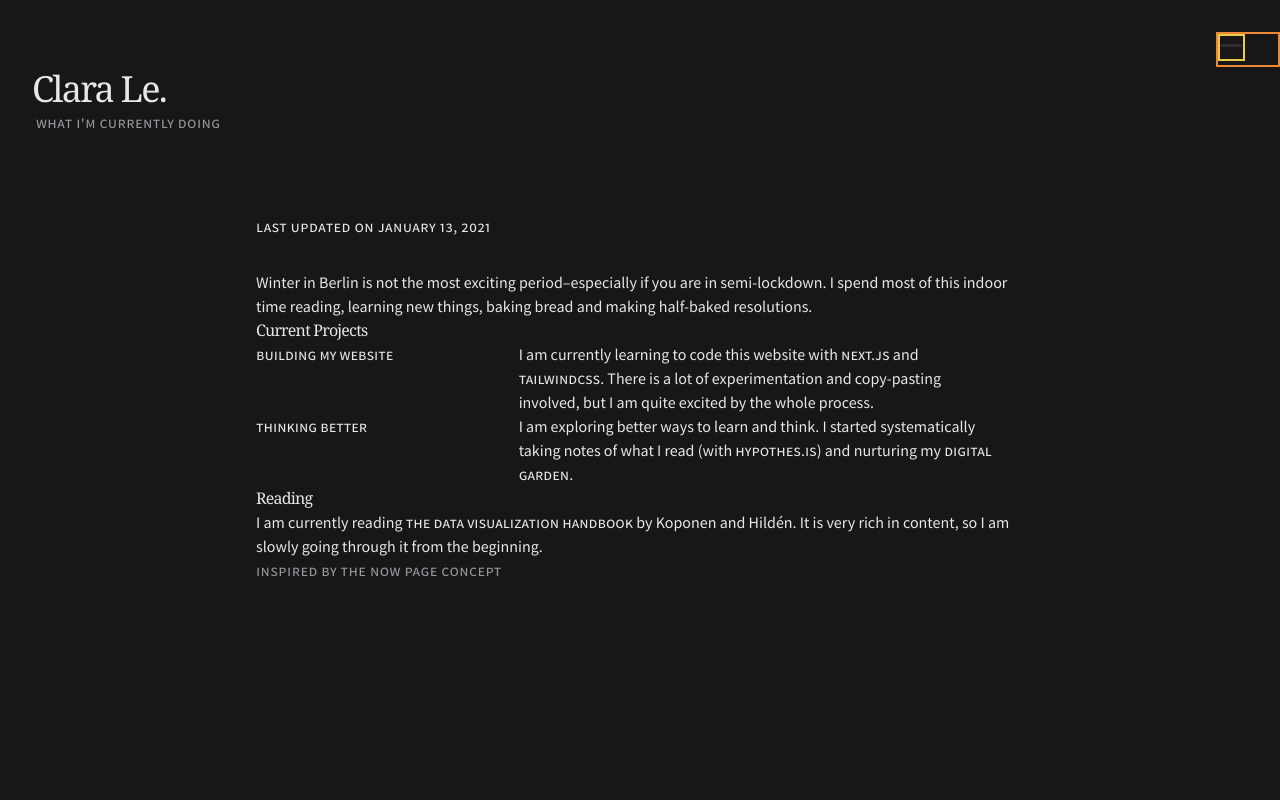
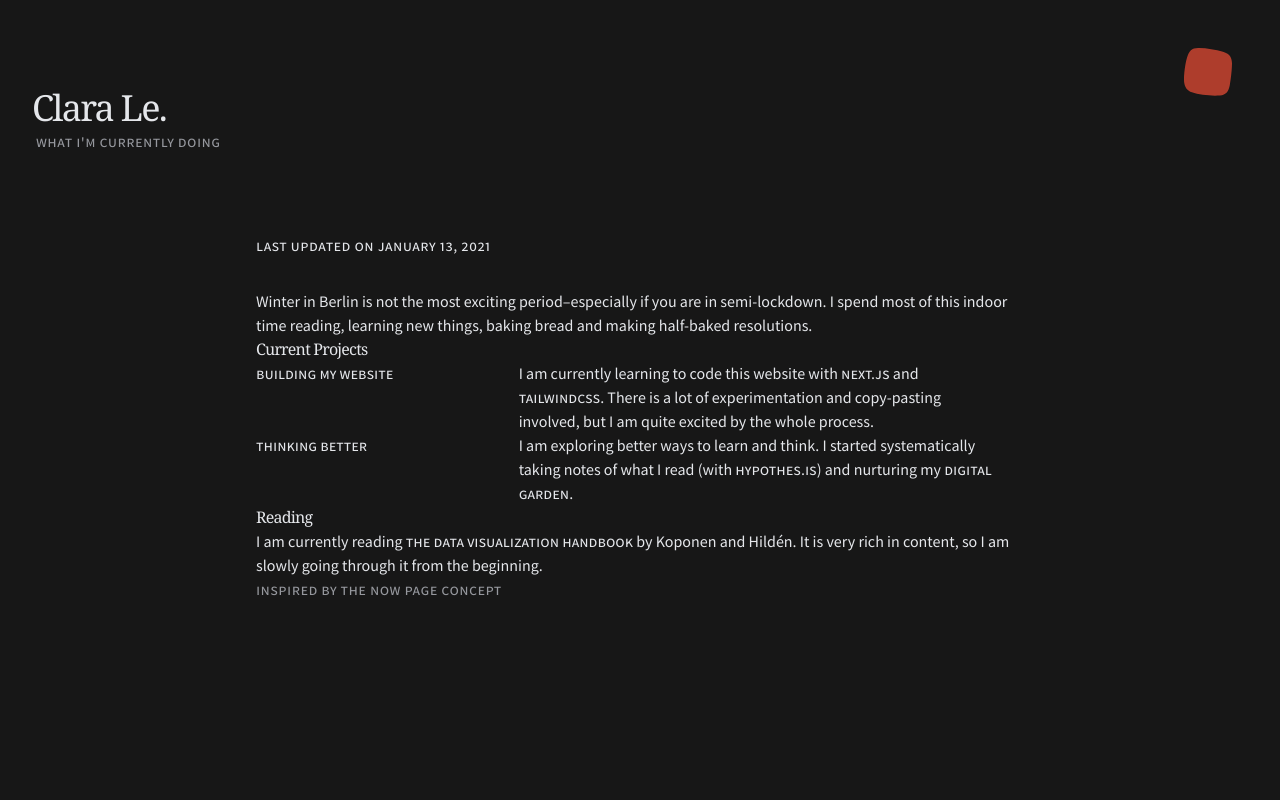
Before and after one commit to hgcl/clara-website, a Next.js app: page /now in a window 1280 px wide. Shown: the top 800 px of the page. Built offline with nearby package versions, Linux system fonts and the light colour scheme; a web font is replaced by a local one; what @tailwindcss/typography would draw is missing.

Commit message:
:lipstick: :construction: Add new menu toggle

```diff
--- a/components/Menu.js
+++ b/components/Menu.js
@@ -33,14 +33,10 @@ const Menu = ({ open, container, hideCloseButton, onClose, ...props }) => {
           // animate={{ opacity: 1 }}
         >
           {/* Modal container / overlay */}
-          <div
-            {...props}
-            className="border-2 border-red-500 fixed w-screen h-screen"
-            onClick={onClose}
-          >
+          <div {...props} className="fixed w-screen h-screen" onClick={onClose}>
             {/* Modal pop-up */}
             <div
-              className="border-2 border-green-500 fixed top-0 left-0 flex flex-col h-screen w-screen m-auto bg-accent2 bg-opacity-90 text-center justify-center items-center"
+              className="fixed top-0 left-0 flex flex-col h-screen w-screen m-auto bg-accent2 bg-opacity-90 text-center justify-center items-center"
               onClick={onClose}
               style={
                 {
--- a/components/MenuToggle.js
+++ b/components/MenuToggle.js
@@ -1,39 +1,8 @@
 import * as React from "react";
-import { motion } from "framer-motion";
-
-const Path = (props) => (
-  <motion.path
-    fill="transparent"
-    strokeWidth="3"
-    stroke="hsl(0, 0%, 18%)"
-    strokeLinecap="round"
-    {...props}
-  />
-);
+import Dot from "../public/icons/Dot";
 
 export const MenuToggle = ({ toggle, className }) => (
-  <button onClick={toggle} className={className}>
-    <svg width="23" height="23" viewBox="0 0 23 23">
-      <Path
-        variants={{
-          closed: { d: "M 2 2.5 L 20 2.5" },
-          open: { d: "M 3 16.5 L 17 2.5" },
-        }}
-      />
-      <Path
-        d="M 2 9.423 L 20 9.423"
-        variants={{
-          closed: { opacity: 1 },
-          open: { opacity: 0 },
-        }}
-        transition={{ duration: 0.1 }}
-      />
-      <Path
-        variants={{
-          closed: { d: "M 2 16.346 L 20 16.346" },
-          open: { d: "M 3 2.5 L 17 16.346" },
-        }}
-      />
-    </svg>
+  <button aria-label="Menu" onClick={toggle} className={`${className}`}>
+    <Dot width="w-8 md:w-12" fill="fill-current text-accent" opacity="0.7" />
   </button>
 );
--- a/components/layout.js
+++ b/components/layout.js
@@ -18,11 +18,8 @@ export default function Layout({ preview, children, title }) {
       <Meta title={title} />
       <div className="min-h-screen">
         {/* <Alert preview={preview} /> */}
-        <motion.nav className="border-2 border-orange-500 z-50 sticky top-8 right-0 w-16 ml-auto">
-          <MenuToggle
-            toggle={() => setOpen((o) => !o)}
-            className="border-2 border-yellow-500"
-          />
+        <motion.nav className="z-50 sticky ml-auto right-0 top-8 md:top-12 w-16 md:w-24">
+          <MenuToggle toggle={() => setOpen((o) => !o)} />
           <Menu open={open} onClose={closeModal} />
         </motion.nav>
         <Hcard />
--- /dev/null
+++ b/public/icons/Dot.js
@@ -0,0 +1,20 @@
+import React from "react";
+
+function Dot({ width, fill, opacity }) {
+  return (
+    <svg
+      xmlns="http://www.w3.org/2000/svg"
+      viewBox="0 0 301.89 300.06"
+      className={`${width} ${fill}`}
+      focusable="false"
+      aria-hidden="true"
+      opacity={opacity}
+    >
+      <g id="dot">
+        <path d="M49.86,279c45,16.38,121.38,23.92,175,20,41-3,56-29,63-65,4.3-22.15,13-84,14-134,.62-31.06-8-64-57-77-45-11.94-101-22-149-23-44.18-.92-64,14-78,65S-2.43,187.94.86,215C4.86,248,20.65,268.41,49.86,279Z" />
+      </g>
+    </svg>
+  );
+}
+
+export default Dot;
```
Also changed, not shown: 1 other file (tests, documents, lock files or other folders).
